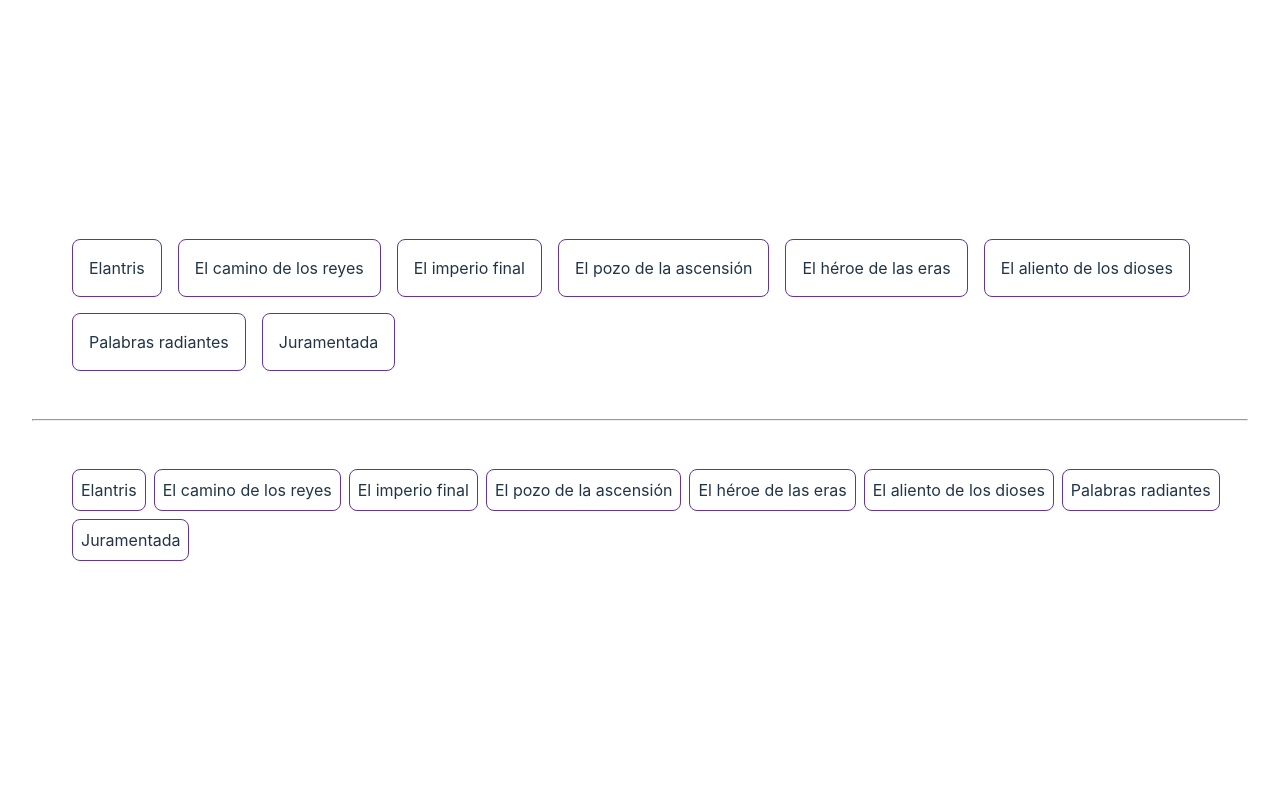
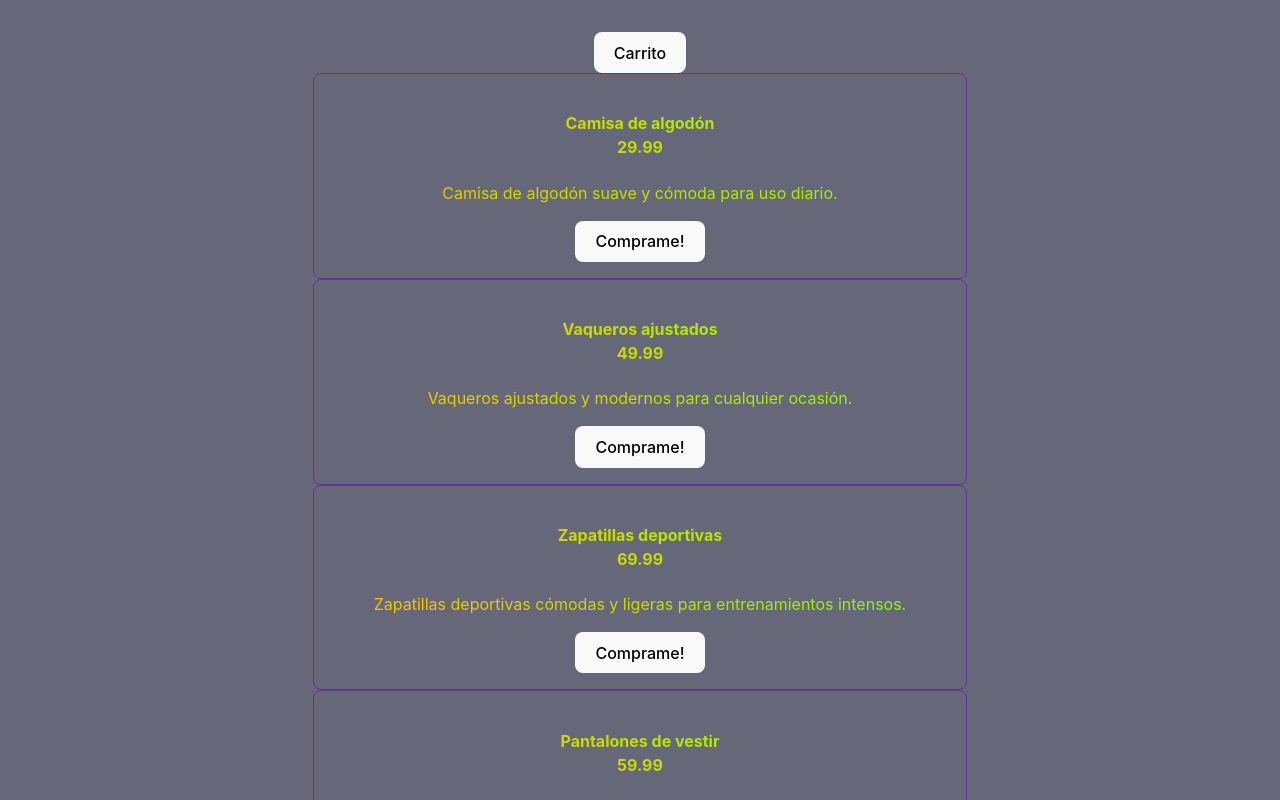
Before and after one commit to KannemannA/React-homeworks, a React (Vite) app: page / in a window 1280 px wide. Shown: the top 800 px of the page. Built offline with nearby package versions, Linux system fonts and the light colour scheme.

Commit message:
clase 6 completado

```diff
--- a/src/main.jsx
+++ b/src/main.jsx
@@ -1,6 +1,6 @@
 import React from 'react'
 import ReactDOM from 'react-dom/client'
-import App from './practicas/C5/App.jsx'
+import App from './practicas/C6/App.jsx'
 import './index.css'
 
 ReactDOM.createRoot(document.getElementById('root')).render(
--- a/src/practicas/C5/componentes/Lista.module.css
+++ b/src/practicas/C5/componentes/Lista.module.css
@@ -9,3 +9,15 @@
 :global(.compact-theme) .lista{
     gap: 8px;
 }
+.gradient-text {
+    background-image: linear-gradient(45deg, rgb(255, 191, 0), #85ff02);
+    background-size: 100%;
+    background-repeat: repeat;
+    -webkit-background-clip: text;
+    -webkit-text-fill-color: transparent;
+    -moz-background-clip: text;
+    -moz-text-fill-color: transparent;
+}
+*{
+    background-color: rgb(103, 103, 122);
+}
--- a/src/practicas/C6/App.jsx
+++ b/src/practicas/C6/App.jsx
@@ -1,7 +1,85 @@
 import "../../App.css";
+import ProductCard from "./componentes/ProductCard";
+import dataProducto from "../../../fakeApi/products.json"
+import dataCuentas from "../../../fakeApi/accounts.json"
+import dataUsuario from "../../../fakeApi/users.json"
+import { Lista, Items } from "./componentes/Lista";
 
+let id=0
+let id1=0
 function App() {
-  return <div className="App"></div>;
+  const lista =[]
+  let booleans=true
+  const changuito = (props) => {
+    return lista.push(props)
+  }
+  const changuito2 =()=> {
+    booleans?booleans=false:booleans=true;
+    if (lista.length===0) {
+      return (
+        <>
+          <p>No tienes ningun producto en el changuito</p>
+          <br />
+          <hr />
+        </>
+    )} else{
+      return(
+        <div>
+          {lista.map((item)=>{
+            console.log(item)
+            //no entendi como hacerlo hasta aca llegue
+            return (
+              <>
+                <Items key={item.id+id++} productoListaNombre={item.nombre} precio={item.precio} descripcion={item.descripcion} />
+                <br />
+                <hr />
+              </>
+            )}
+          )}
+        </div>
+      )
+    }
+  }
+  const result = changuito2()
+  return (
+  <>
+    <button onClick={changuito2}>Carrito</button>
+    {booleans?result:undefined}
+    {/* <Lista>
+      {dataProducto.map((product)=>{
+        return (
+          <Items key={product.id} productoListaNombre={product.nombre} precio={product.precio} descripcion={product.descripcion} />
+        )}
+      )}
+    </Lista> */}
+    {/* <Lista>
+      {dataCuentas.map((cuentas)=>{
+          return(
+          <Items key={id++} nombreCuenta={cuentas.userName} cuenta={cuentas.account} />
+        )}
+      )}
+    </Lista> */}
+    {/* <Lista>
+      {dataUsuario.map((usuario)=>{
+          return(
+          <Items key={id1++} apodo={usuario.apodo} mascotas={usuario.mascotas} />
+        )}
+      )}
+    </Lista> */}
+    {dataProducto.map((product)=>{
+      return(
+        <ProductCard
+        key={product.id}
+        id={product.id}
+        titulo={product.nombre}
+        precio={product.precio}
+        descripcion={product.descripcion}
+        addToCart={changuito}
+        ></ProductCard>
+      )}
+    )}
+  </>
+  )
 }
 
 export default App;
--- /dev/null
+++ b/src/practicas/C6/componentes/Lista.jsx
@@ -0,0 +1,54 @@
+import React from 'react'
+import stylesLista from "../../C5/componentes/Lista.module.css"
+
+export function Lista(props) {
+  return (
+    <ul>
+        {props.children}
+    </ul>
+  )
+}
+
+let idItem=0
+export function Items(props) {
+  return (
+    <>
+        {props.nombreCuenta!== undefined ?
+            <li style={{listStyle:'none'}}>
+                <a
+                    href={`https://twitter.com/${props.cuenta}`}
+                    className={stylesLista['gradient-text']}
+                    target='_blank'
+                >
+                    {props.nombreCuenta}
+                </a>
+            </li>
+        : undefined }
+        {props.productoListaNombre!== undefined ?
+            <li style={{listStyle:'none'}}>
+                <h4 className={stylesLista['gradient-text']}>
+                    {props.productoListaNombre}
+                    <br />
+                    {props.precio}
+                </h4>
+                <p className={stylesLista['gradient-text']}>
+                    {props.descripcion}
+                </p>
+            </li>
+            : undefined
+        }
+        {props.apodo !== undefined ?
+        <li style={{listStyle:'none'}} className={stylesLista['gradient-text']}>
+            {props.apodo}:
+            <br />
+            {props.mascotas.map((m) =>{
+                return (
+                    `◾ ${m.nombre} (${m.edad}): ${m.color}   `
+                )}
+            )}
+            <hr />
+        </li>
+        : undefined}
+    </>
+  )
+}
--- /dev/null
+++ b/src/practicas/C6/componentes/ProductCard.jsx
@@ -0,0 +1,27 @@
+import React from 'react'
+import stylesItem from "../../C5/componentes/Item.module.css"
+import stylesLista from "../../C5/componentes/Lista.module.css"
+
+function Card(props) {
+    const pasaManos=()=>{
+      const {addToCart, ...data}= props
+        addToCart(data);
+    }
+  return (
+    <>
+      <div className={stylesItem.item}>
+        <h4 className={stylesLista['gradient-text']}>
+          {props.titulo}
+          <br />
+          {props.precio}
+        </h4>
+        <p className={stylesLista['gradient-text']}>
+            {props.descripcion}
+        </p>
+        <button onClick={pasaManos}>Comprame!</button>
+      </div>
+    </>
+  )
+}
+
+export default Card
```
